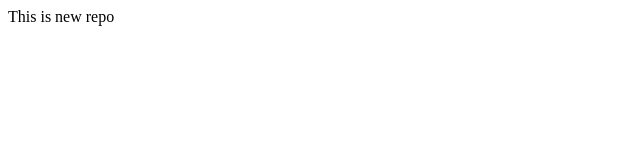
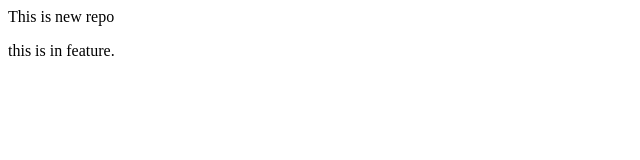
Before and after one commit to Supriya424/Fake-News-Detection, a plain HTML site: page index.html in a window 1280 px wide. Shown: the full height of the page, 0-640 px from the left. Drawn offline with Linux system fonts and the light colour scheme.

Commit message:
add new feature

```diff
--- a/index.html
+++ b/index.html
@@ -1 +1,2 @@
 <p>This is new repo</p>
+<p>this is in feature.</p>
```
